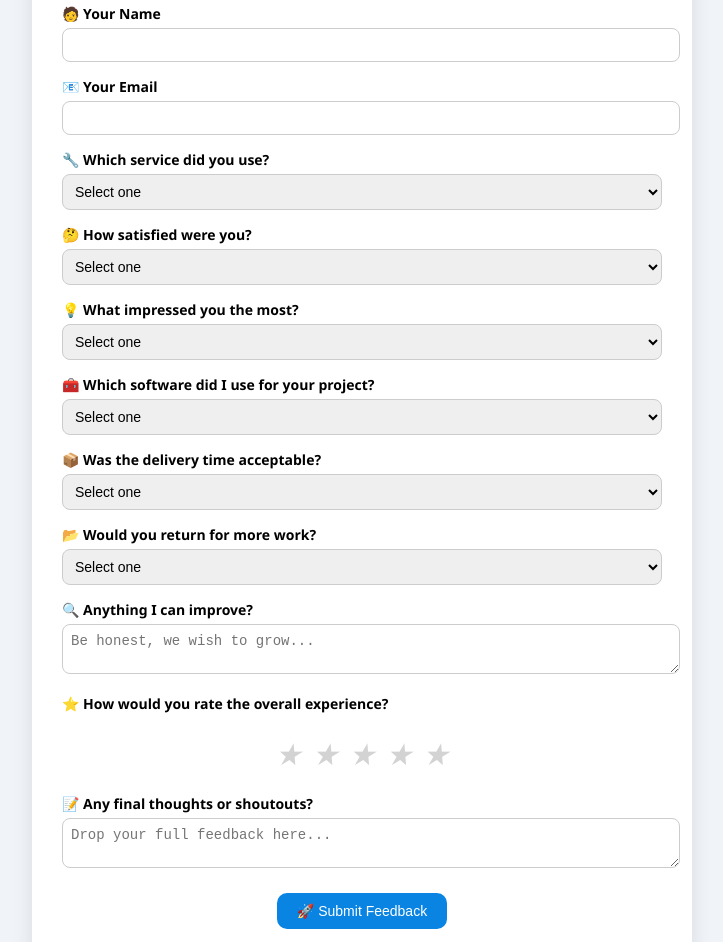
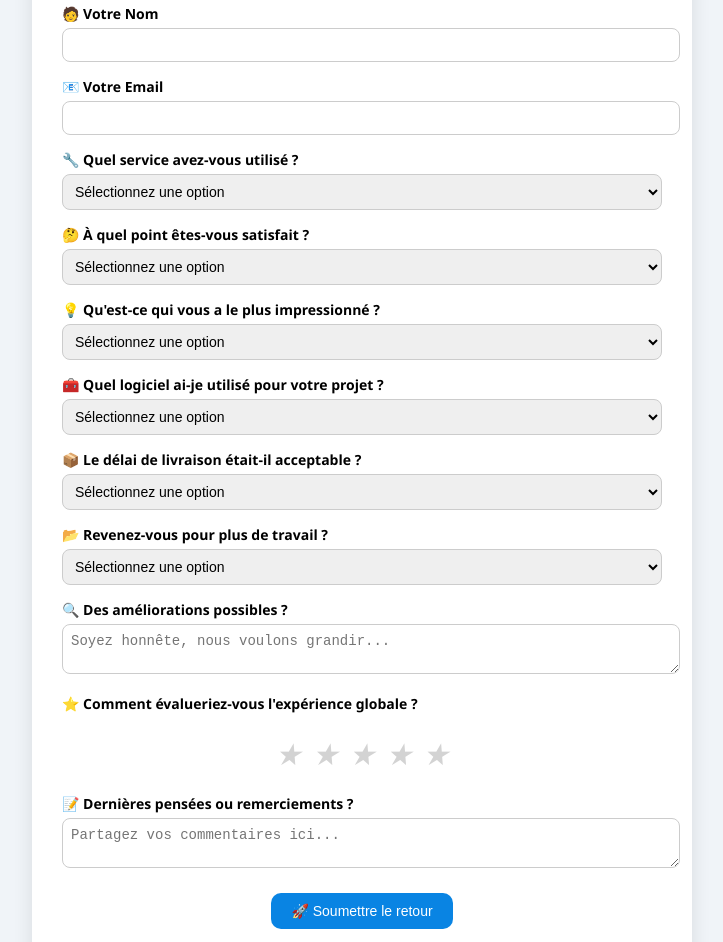
Before and after one commit to braham31dot/rating-page-homework-, a plain HTML site: page index.html in a window 1280 px wide. Shown: the part 137-1079 px from the top of the page, without its empty margins (278-1001 px from the left). Drawn offline with Linux system fonts and the light colour scheme.

Commit message:
Update index.html

```diff
--- a/index.html
+++ b/index.html
@@ -3,7 +3,7 @@
 <head>
   <meta charset="UTF-8" />
   <meta name="viewport" content="width=device-width, initial-scale=1" />
-  <title>Rate My CAD Services</title>
+  <title>Évaluez Mes Services CAD</title>
   <style>
     body {
       background: #f0f4f8;
@@ -98,73 +98,73 @@
 </head>
 <body>
   <form class="rating-box" action="https://formspree.io/f/mrbprewl" method="POST">
-    <h2>🛠️ Rate My CAD Services</h2>
+    <h2>🛠️ Évaluez Mes Services CAD</h2>
 
-    <label for="name">🧑 Your Name</label>
+    <label for="name">🧑 Votre Nom</label>
     <input type="text" name="name" id="name" required />
 
-    <label for="email">📧 Your Email</label>
+    <label for="email">📧 Votre Email</label>
     <input type="email" name="email" id="email" required />
 
-    <label for="serviceType">🔧 Which service did you use?</label>
+    <label for="serviceType">🔧 Quel service avez-vous utilisé ?</label>
     <select name="serviceType" id="serviceType" required>
-      <option disabled selected>Select one</option>
-      <option value="2D Drafting">2D Drafting (Architectural or Mechanical)</option>
-      <option value="3D Modeling">3D Modeling & Sketching</option>
-      <option value="Video Concept">3D Max Video Concept</option>
-      <option value="Full Package">Full Project (2D, 3D, and Video)</option>
+      <option disabled selected>Sélectionnez une option</option>
+      <option value="2D Drafting">2D Dessin (Architectural ou Mécanique)</option>
+      <option value="3D Modeling">Modélisation 3D & Esquisse</option>
+      <option value="Video Concept">Concept Vidéo 3D Max</option>
+      <option value="Full Package">Pack Complet (2D, 3D et Vidéo)</option>
     </select>
 
-    <label for="satisfaction">🤔 How satisfied were you?</label>
+    <label for="satisfaction">🤔 À quel point êtes-vous satisfait ?</label>
     <select name="satisfaction" id="satisfaction" required>
-      <option disabled selected>Select one</option>
-      <option value="blown away">Blown away – 10/10 would recommend</option>
-      <option value="satisfied">Very satisfied with the result</option>
-      <option value="okay">It was okay, but could be better</option>
-      <option value="meh">Meh – I expected more</option>
+      <option disabled selected>Sélectionnez une option</option>
+      <option value="blown away">Ébloui – 10/10, je recommande</option>
+      <option value="satisfied">Très satisfait du résultat</option>
+      <option value="okay">C'était bien, mais ça pourrait être mieux</option>
+      <option value="meh">Bof – Je m'attendais à plus</option>
     </select>
 
-    <label for="highlight">💡 What impressed you the most?</label>
+    <label for="highlight">💡 Qu'est-ce qui vous a le plus impressionné ?</label>
     <select name="highlight" id="highlight" required>
-      <option disabled selected>Select one</option>
-      <option value="speed">Speed of delivery</option>
-      <option value="creativity">Creativity and design quality</option>
-      <option value="accuracy">Technical accuracy & details</option>
-      <option value="communication">Friendly and clear communication</option>
+      <option disabled selected>Sélectionnez une option</option>
+      <option value="speed">Vitesse de livraison</option>
+      <option value="creativity">Créativité et qualité de design</option>
+      <option value="accuracy">Précision technique & détails</option>
+      <option value="communication">Communication amicale et claire</option>
     </select>
 
-    <!-- 4 Extra Qs -->
-    <label for="software">🧰 Which software did I use for your project?</label>
+    <!-- 4 Questions supplémentaires -->
+    <label for="software">🧰 Quel logiciel ai-je utilisé pour votre projet ?</label>
     <select name="software" id="software">
-      <option disabled selected>Select one</option>
+      <option disabled selected>Sélectionnez une option</option>
       <option value="AutoCAD">AutoCAD</option>
       <option value="3ds Max">3ds Max</option>
       <option value="SketchUp">SketchUp</option>
       <option value="Fusion 360">Fusion 360</option>
-      <option value="Mixed">A mix of tools</option>
+      <option value="Mixed">Un mélange d'outils</option>
     </select>
 
-    <label for="delivery">📦 Was the delivery time acceptable?</label>
+    <label for="delivery">📦 Le délai de livraison était-il acceptable ?</label>
     <select name="delivery" id="delivery">
-      <option disabled selected>Select one</option>
-      <option value="fast">Yes, very fast!</option>
-      <option value="on-time">On time, as promised</option>
-      <option value="late">Slight delay but no worries</option>
-      <option value="too slow">Too slow for my liking</option>
+      <option disabled selected>Sélectionnez une option</option>
+      <option value="fast">Oui, très rapide !</option>
+      <option value="on-time">À temps, comme promis</option>
+      <option value="late">Légère retard mais pas grave</option>
+      <option value="too slow">Trop lent à mon goût</option>
     </select>
 
-    <label for="return">📂 Would you return for more work?</label>
+    <label for="return">📂 Revenez-vous pour plus de travail ?</label>
     <select name="return" id="return">
-      <option disabled selected>Select one</option>
+      <option disabled selected>Sélectionnez une option</option>
       <option value="yes">100%, InshaAllah</option>
-      <option value="maybe">Maybe, depends on future needs</option>
-      <option value="no">Probably not</option>
+      <option value="maybe">Peut-être, selon les besoins futurs</option>
+      <option value="no">Probablement pas</option>
     </select>
 
-    <label for="improvements">🔍 Anything I can improve?</label>
-    <textarea name="improvements" id="improvements" placeholder="Be honest, we wish to grow..."></textarea>
+    <label for="improvements">🔍 Des améliorations possibles ?</label>
+    <textarea name="improvements" id="improvements" placeholder="Soyez honnête, nous voulons grandir..."></textarea>
 
-    <label>⭐ How would you rate the overall experience?</label>
+    <label>⭐ Comment évalueriez-vous l'expérience globale ?</label>
     <div class="stars" id="starContainer">
       <input type="hidden" name="rating" id="ratingValue" value="0" />
       <i class="star" data-value="1">&#9733;</i>
@@ -174,15 +174,15 @@
       <i class="star" data-value="5">&#9733;</i>
     </div>
 
-    <label for="feedback">📝 Any final thoughts or shoutouts?</label>
-    <textarea name="feedback" id="feedback" placeholder="Drop your full feedback here..." required></textarea>
+    <label for="feedback">📝 Dernières pensées ou remerciements ?</label>
+    <textarea name="feedback" id="feedback" placeholder="Partagez vos commentaires ici..." required></textarea>
 
-    <button type="submit">🚀 Submit Feedback</button>
+    <button type="submit">🚀 Soumettre le retour</button>
 
     <div class="disclaimer">
-      <strong>Data Privacy Note:</strong><br />
-      By submitting, you agree to share your responses with the CAD service owner (me! 😊).<br />
-      This form uses <a href="https://formspree.io" target="_blank">Formspree</a> to securely collect and deliver your answers. You have the right to request a copy or deletion of your data anytime.
+      <strong>Note sur la confidentialité des données :</strong><br />
+      En soumettant, vous acceptez de partager vos réponses avec le propriétaire du service CAD (moi ! 😊).<br />
+      Ce formulaire utilise <a href="https://formspree.io" target="_blank">Formspree</a> pour collecter et transmettre vos réponses de manière sécurisée. Vous avez le droit de demander une copie ou la suppression de vos données à tout moment.
     </div>
   </form>
 
```
